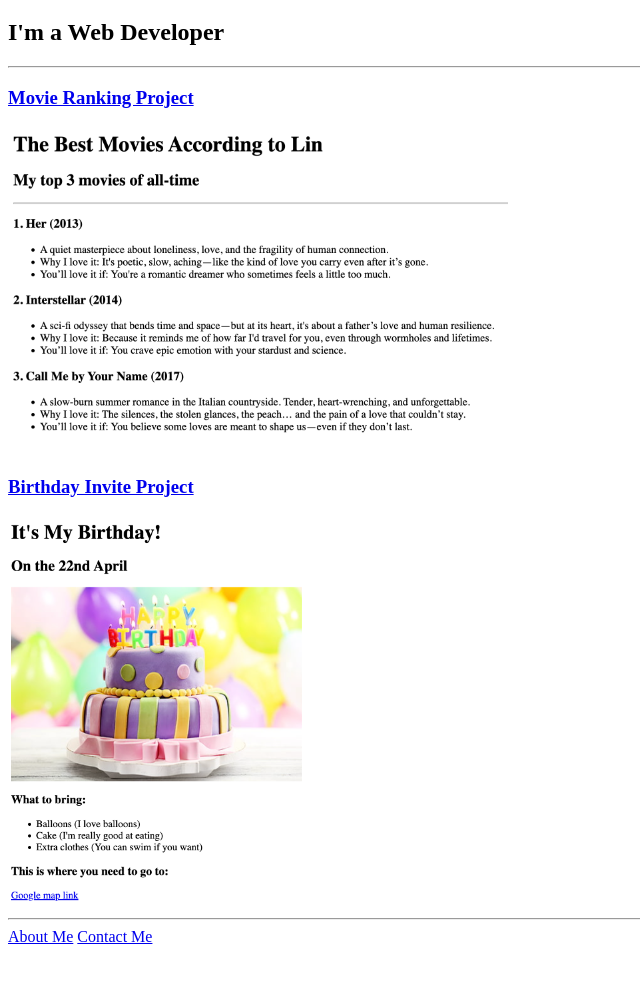
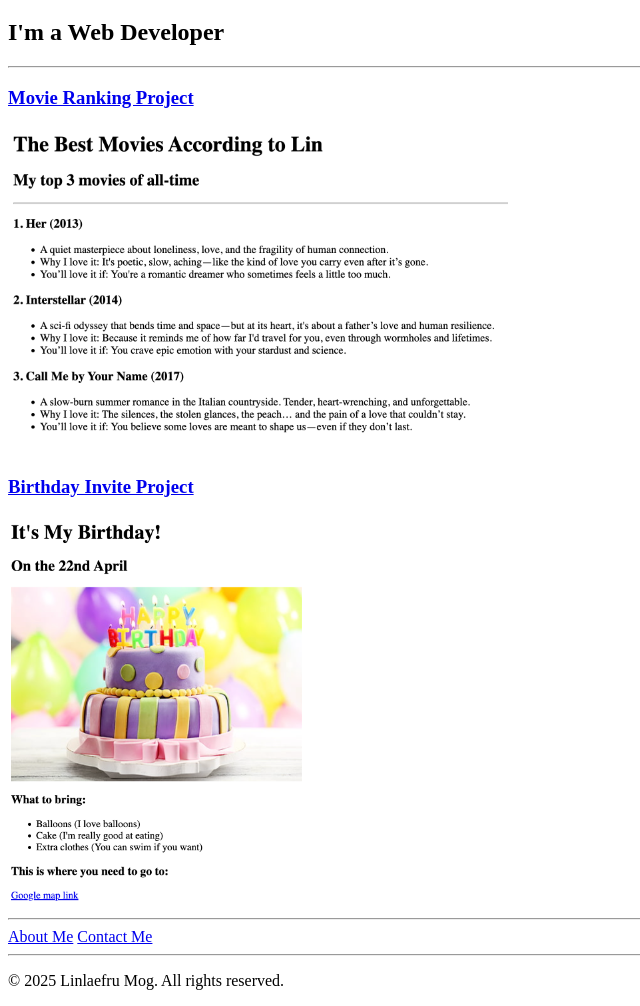
Before and after one commit to Lin-Lae/lin-portfolio, a plain HTML site: page index.html in a window 1280 px wide. Shown: the part 61-1067 px from the top of the page, without its empty margins (0-640 px from the left). Before the commit the page ends 1015 px from the top, so only its background shows below. Drawn offline with Linux system fonts and the light colour scheme.

Commit message:
Update index.html

```diff
--- a/index.html
+++ b/index.html
@@ -18,6 +18,8 @@
     <hr />
     <a href="./public/about.html">About Me</a>
     <a href="./public/contact.html">Contact Me</a>
+    <hr />
+    <footer><p>© 2025 Linlaefru Mog. All rights reserved.</p></footer>
 </body>
 
 </html>
```
